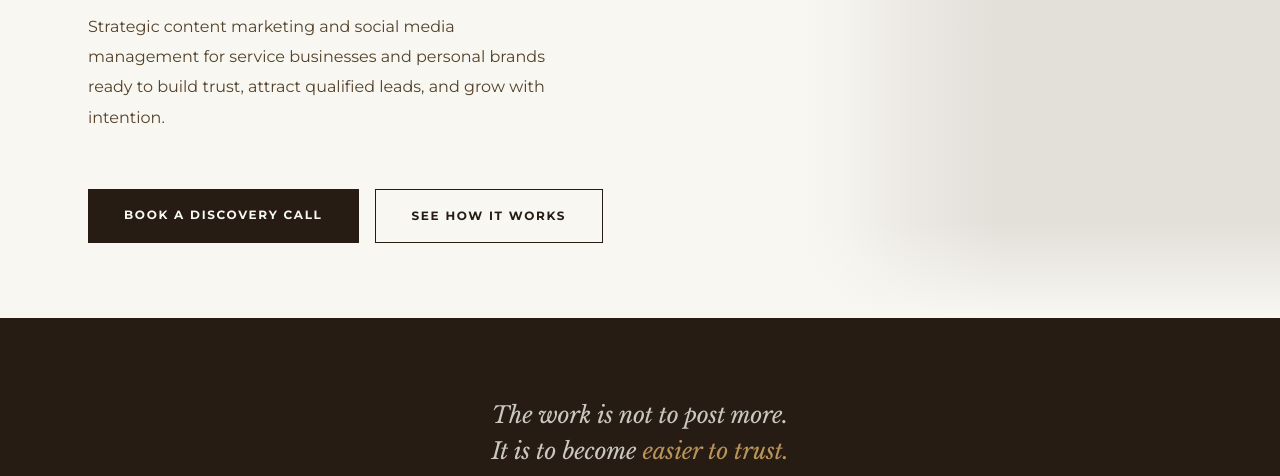
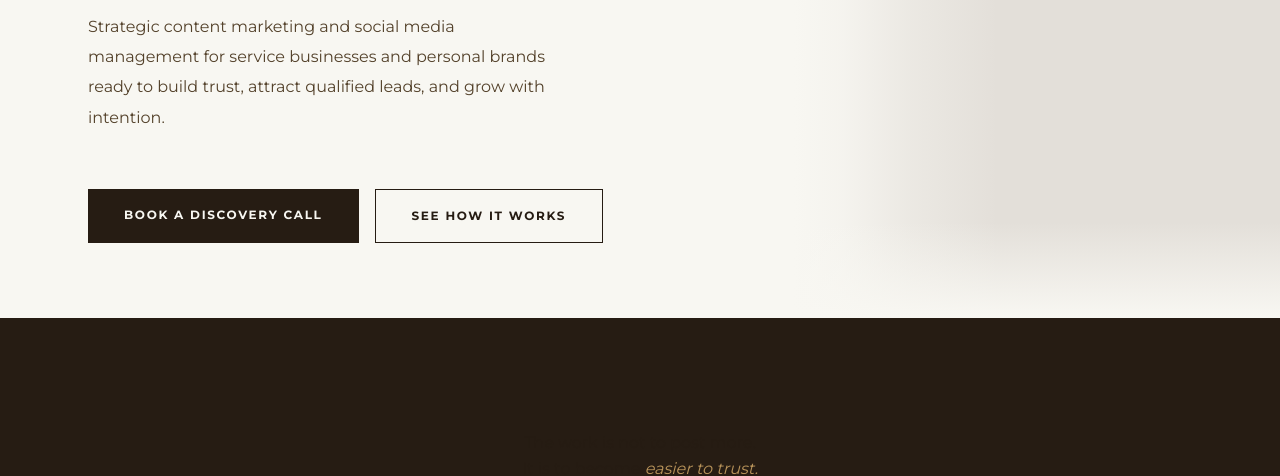
Before and after one commit to hyacinthcinfluencedigital/cinfluence-site-temporary, a plain HTML site: page index.html in a window 1280 px wide. Shown: the part 482-958 px from the top of the page. Drawn offline with nearby package versions, Linux system fonts and the light colour scheme.

Commit message:
Add files via upload

```diff
--- a/style.css
+++ b/style.css
@@ -251,21 +251,11 @@ nav.scrolled { box-shadow: 0 2px 30px rgba(38,28,19,.08); }
 /* ── STATEMENT BAND ────────────────────────────────── */
 .statement-band {
   background: var(--espresso);
-  padding: 80px 0;
+  padding: 112px 0;
   text-align: center;
 }
-.statement-text {
-  font-family: var(--ff-serif);
-  font-size: clamp(1.15rem, 1.8vw, 1.5rem);
-  font-weight: 400;
-  font-style: italic;
-  line-height: 1.55;
-  letter-spacing: -.01em;
-  color: rgba(248,247,242,.78);
-  max-width: 620px;
-  margin: 0 auto;
-}
-.statement-text em { color: var(--gold); font-style: italic; }
+.statement-band .heading-lg { color: var(--ivory); }
+.statement-band em { color: var(--gold); }
 
 /* ── GOLD RULE ─────────────────────────────────────── */
 .gold-rule { display: inline-block; width: 40px; height: 1px; background: var(--gold); vertical-align: middle; margin-right: 14px; }
```
